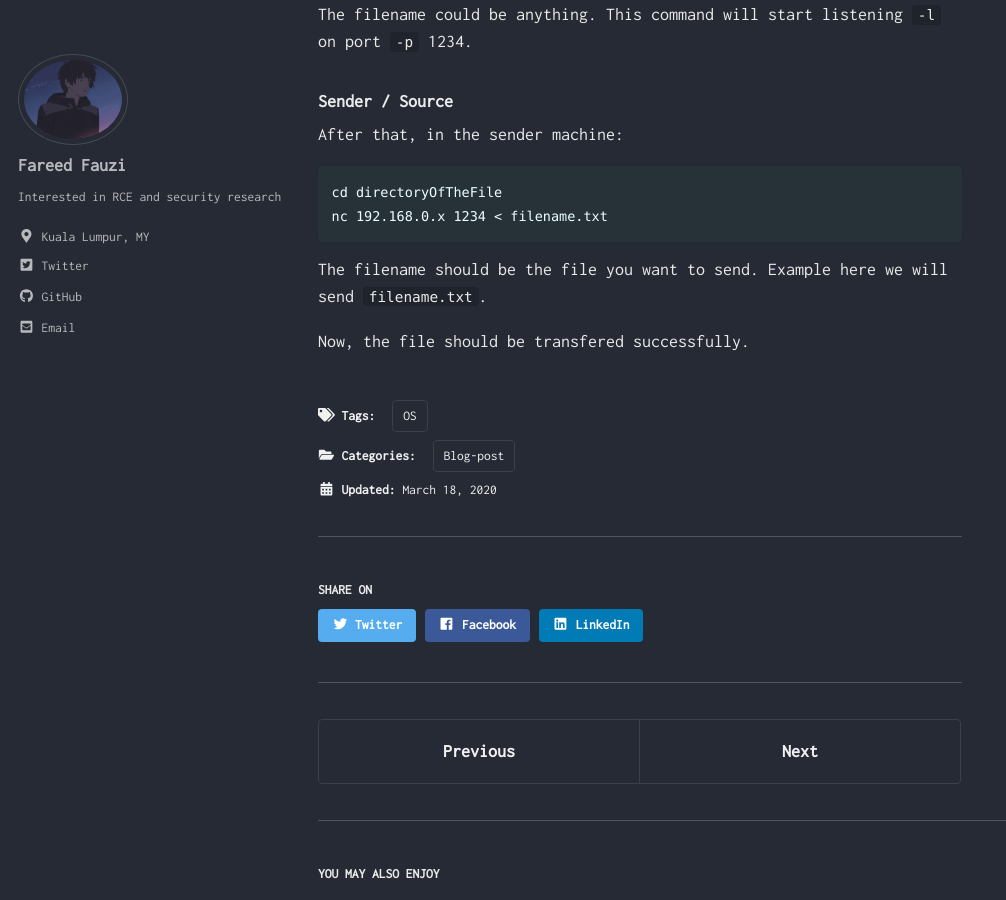
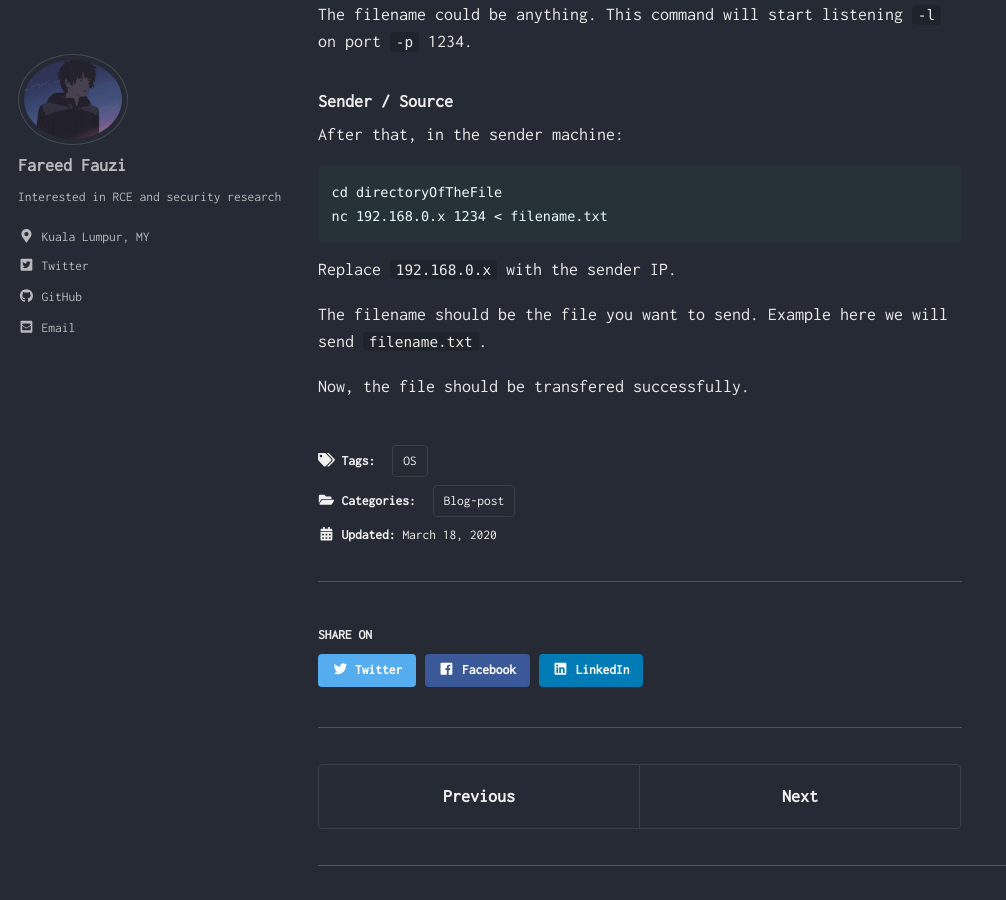
Before and after one commit to spiritedwolf/fareedfauzi.github.io, a Jekyll site: the page built from _posts/2020-03-18-File-transfer-using-netcat.md, in a window 1280 px wide and 900 px high, scrolled down 594 px. Shown: the whole window, without its empty margins (0-1006 px from the left). Built offline with Jekyll 4.4.1, drawn with Linux system fonts in a browser that asks for light colours; cached includes are drawn as plain includes.

Commit message:
Update 2020-03-18-File-transfer-using-netcat.md

````diff
--- a/_posts/2020-03-18-File-transfer-using-netcat.md
+++ b/_posts/2020-03-18-File-transfer-using-netcat.md
@@ -25,6 +25,8 @@ After that, in the sender machine:
 cd directoryOfTheFile
 nc 192.168.0.x 1234 < filename.txt
 ```
+Replace ``192.168.0.x`` with the sender IP.
+
 The filename should be the file you want to send. Example here we will send ``filename.txt``.
 
 Now, the file should be transfered successfully.
````
